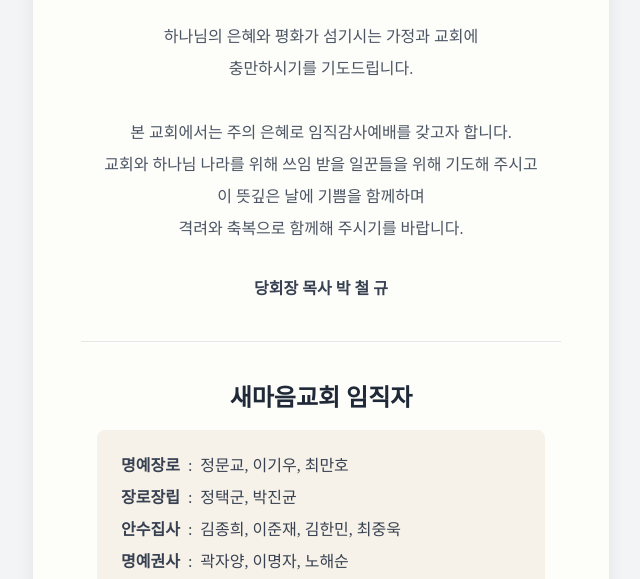
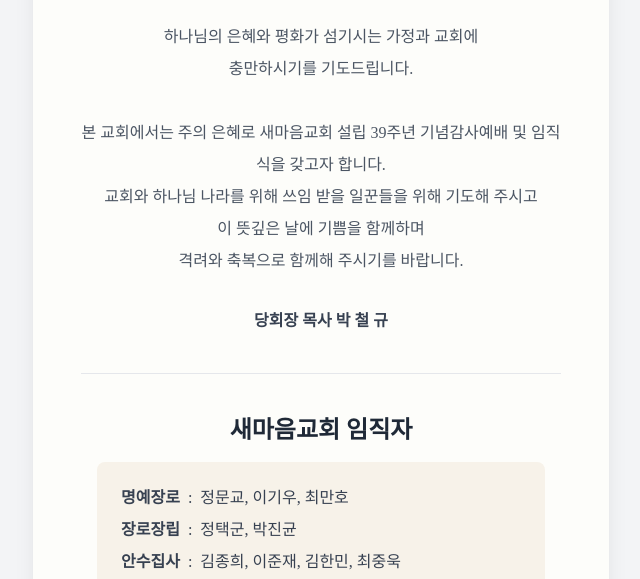
Before and after one commit to brandychoi/Invitation, a plain HTML site: page park/index.html in a window 1280 px wide. Shown: the part 209-788 px from the top of the page, without its empty margins (319-959 px from the left). Drawn offline with nearby package versions, Linux system fonts and the light colour scheme.

Commit message:
Update index.html

```diff
--- a/park/index.html
+++ b/park/index.html
@@ -51,7 +51,7 @@
             <p class="text-gray-600 leading-loose mb-8 max-w-lg mx-auto text-base">
                 하나님의 은혜와 평화가 섬기시는 가정과 교회에<br>충만하시기를 기도드립니다.
                 <br><br>
-                본 교회에서는 주의 은혜로 임직감사예배를 갖고자 합니다.<br>
+                본 교회에서는 주의 은혜로 새마음교회 설립 39주년 기념감사예배 및 임직식을 갖고자 합니다.<br>
                 교회와 하나님 나라를 위해 쓰임 받을 일꾼들을 위해 기도해 주시고<br>
                 이 뜻깊은 날에 기쁨을 함께하며<br>
                 격려와 축복으로 함께해 주시기를 바랍니다.
```
